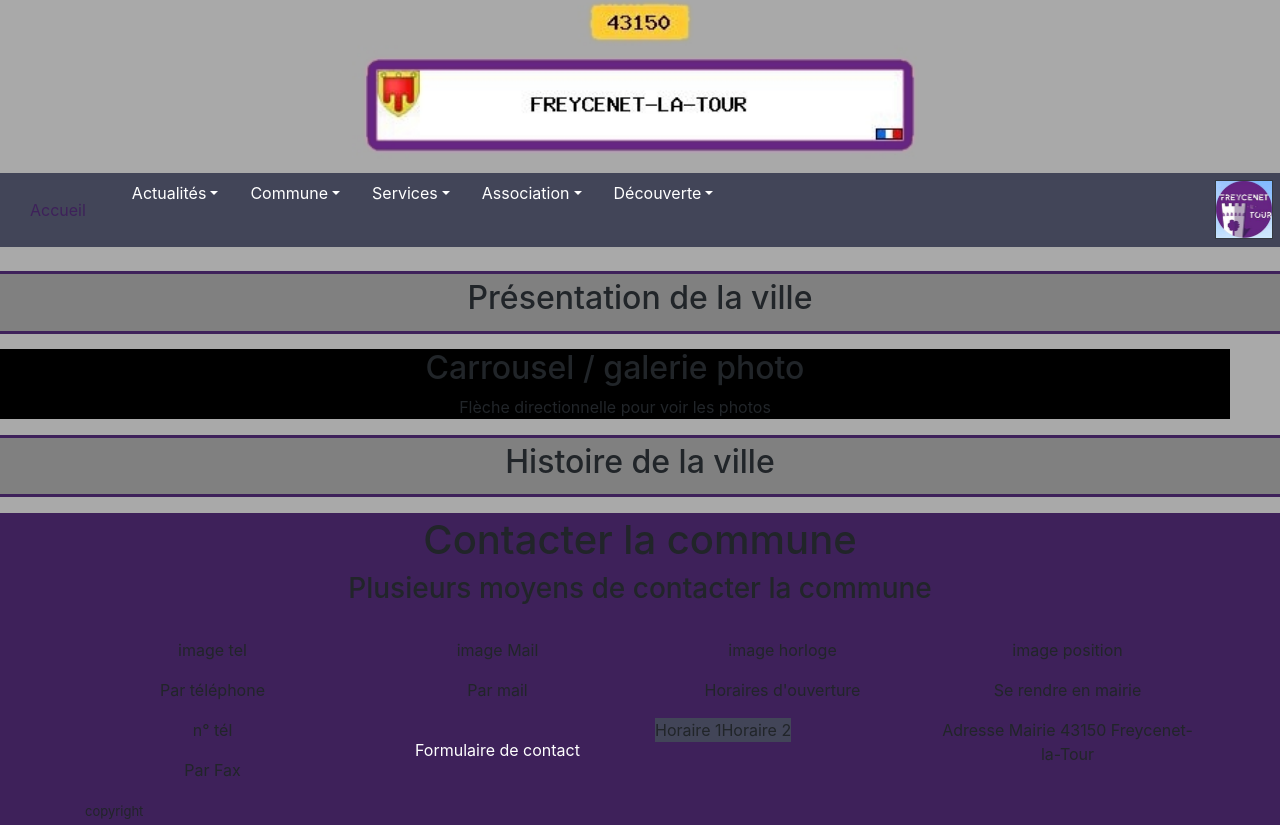
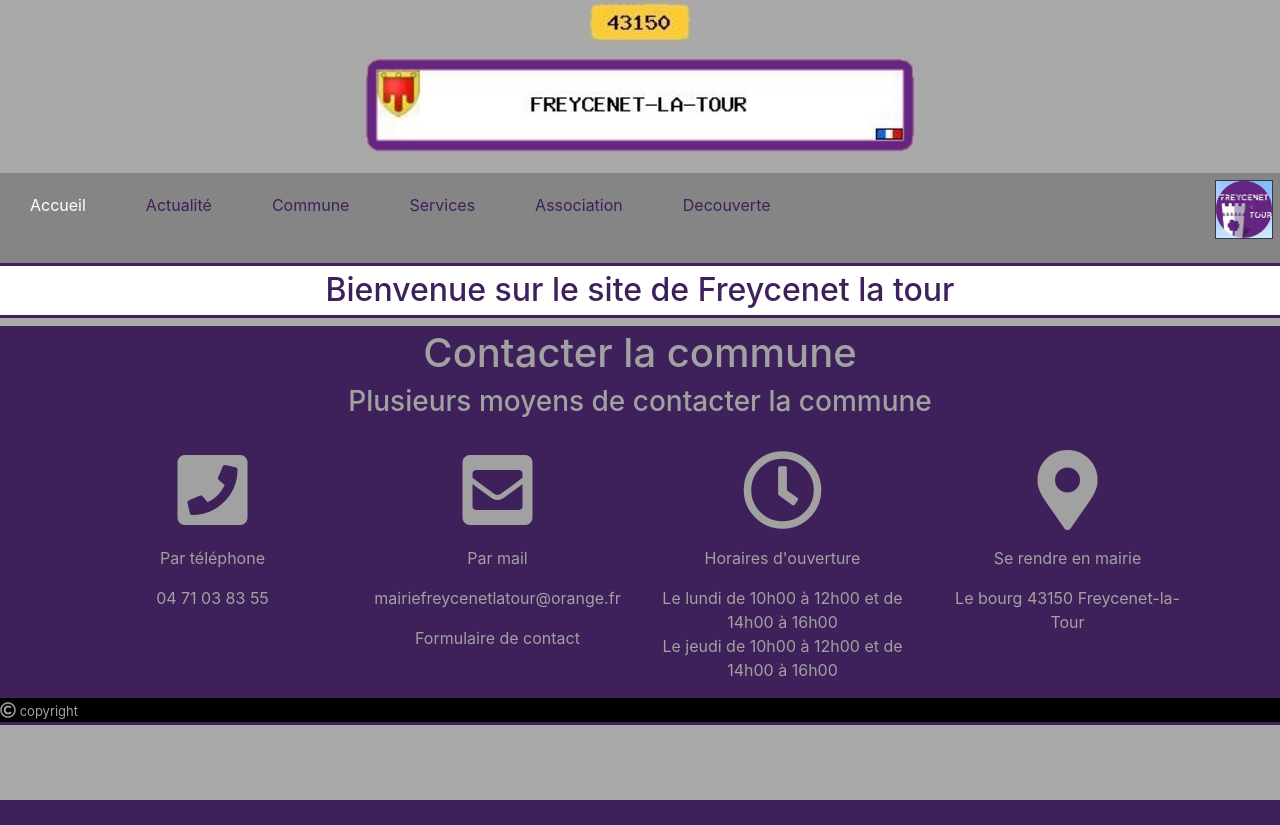
Before and after one commit to ByWind80800/Stage_Zark_Bywind_public, a PHP site: page /index.php?page=Controler&param=Accueil in a window 1280 px wide. After the commit the page ends 800 px from the top, so only its background shows below. Run offline with PHP 8.4, Linux system fonts and the light colour scheme; some libraries are stand-ins or nearby versions.

Commit message:
modif
modif menu
modif accueil
modif css pour les pages menu et accueil
finition Pied
rajout d'un lien dans le header
Ajout page contact.

Bywind

```diff
--- a/Vue/Css/page.css
+++ b/Vue/Css/page.css
@@ -1,3 +1,4 @@
+/*Style du Body et du titre*/
 body{
 	background-color: darkgrey;
 }
@@ -5,49 +6,193 @@ h1{
 	text-align: center;
 }
 
-div li {
+
+/*Style de la barre de navigation*/
+nav{
+	width: 100%;
+	background-color:#858585;
+
+}
+
+nav li {
 	list-style-type: none;
 	float: left;
-	background-color: #424558;
+	position: relative;
+
 }
-div ul{
+
+nav ul{
 	margin:0px;
 	padding: 0px;
-	overflow: hidden;
+	/*overflow: hidden;*/
 }
-.barrenav{
-	width: 100%;
-	background-color:#424558;
 
+nav ul::after{
+	content: "";
+	display: block;
+	clear: both;
 }
-div a{
+
+nav a{
 	display: inline-block;
 	text-decoration: none;
+}
+
+nav > ul > li > a{
 	padding: 20px 30px;
 	color: #FFF;
 }
-.lien{
-	color: #3E215A;
-	border-top: 5px solid rgba(0.0,0.0,0.0,0.0);
-	border-bottom: 5px solid rgba(0.0,0.0,0.0,0.0);
-	background-color: rgba(0.0,0.0,0.0,0.0);
-	padding: 20px 30px;
-}
-.lien:hover{
-	color: #3E215A;
-	border-top: 5px solid #3E215A;
-	border-bottom: 5px solid #3E215A;
-	background-color: darkgrey;
-	text-decoration: none;
-	padding: 20px 30px;
+
+nav li:hover .submenu{
+	display: inline-block;
+	position: absolute;
+	top: 100%;
+	left: 0px;
+	padding: 0px;
+	z-index: 100000;
 }
 
+nav ul li:hover a{
+	padding: 15px 30px 20px 30px;
+}
+
+.submenu{
+	display: none;
+}
+
+.submenu li{
+	border-bottom : 1px solid #CCC;
+}
+
+.submenu li a{
+	padding: 15px 30px;
+	font-size: 13px;
+	color: red;
+	width: 270px;
+}
+ .submenu li:hover a{
+ 	color: #EEE;
+ 	font-weight: bold;
+ }
+.menu-accueil .submenu{
+	background-color: #858585;
+}
+.menu-actualite .submenu{
+	background-color: #858585;
+}
+.menu-commune .submenu{
+	background-color: #858585;
+}
+.menu-services .submenu{
+	background-color: #858585;
+}
+.menu-association .submenu{
+	background-color: #858585;
+}
+.menu-decouverte .submenu{
+	background-color: #858585;
+}
+
+.menu-accueil .submenu li:hover{
+	background-color:#3E215A;
+}
+.menu-actualite .submenu li:hover{
+	background-color:#3E215A;
+}
+.menu-commune .submenu li:hover{
+	background-color:#3E215A;
+}
+.menu-services .submenu li:hover{
+	background-color:#3E215A;
+}
+.menu-association .submenu li:hover{
+	background-color:#3E215A;
+}
+.menu-decouverte .submenu li:hover{
+	background-color:#3E215A;
+}
+
+
+.menu-accueil{
+	border-top: 5px;
+ 	background-color: #858585;
+ 	color: #3E215A;
+}
+.menu-actualite{
+ 	border-top: 5px;
+ 	background-color: #858585;
+ 	color: #3E215A;
+ 	padding: 20px 30px;
+ }
+
+  .menu-commune{
+ 	border-top: 5px;
+ 	background-color: #858585;
+ 	color: #3E215A;
+ 	padding: 20px 30px;
+ }
+
+  .menu-services{
+ 	border-top: 5px;
+ 	background-color: #858585;
+ 	color: #3E215A;
+ 	padding: 20px 30px;
+ }
+
+  .menu-association{
+ 	border-top: 5px;
+ 	background-color: #858585;
+ 	color: #3E215A;
+ 	padding: 20px 30px;
+ }
+  .menu-decouverte{
+ 	border-top: 5px;
+ 	background-color: #858585;
+ 	color: #3E215A;
+ 	padding: 20px 30px;
+ }
+
+.menu-accueil:hover{
+	border-top: 5px solid #3E215A;
+ 	background-color: darkgrey;
+}
+ .menu-actualite:hover{
+ 	border-top: 5px solid #3E215A;
+ 	background-color: darkgrey;
+ 	padding: 20px 30px;
+ }
+
+  .menu-commune:hover{
+ 	border-top: 5px solid #3E215A;
+ 	background-color: darkgrey;
+ 	padding: 20px 30px;
+ }
+
+  .menu-services:hover{
+ 	border-top: 5px solid #3E215A;
+ 	background-color: darkgrey;
+ 	padding: 20px 30px;
+ }
+
+  .menu-association:hover{
+ 	border-top: 5px solid #3E215A;
+ 	background-color: darkgrey;
+ 	padding: 20px 30px;
+ }
+  .menu-decouverte:hover{
+ 	border-top: 5px solid #3E215A;
+ 	background-color: darkgrey;
+ 	padding: 20px 30px;
+ }
 .logo{
 	margin-top: 7px;
 	margin-right: 7px;
 }
+
+
 .soustitre{
-	background-color:grey;
+	background-color:white;
+	color: #3E215A;
 	text-align: center;
 	padding: 5px 5px;
 	border-top: 3px solid #3E215A;
@@ -59,8 +204,20 @@ div a{
 	margin-top: 15px;
 	margin-right: 50px;
 }
+
+/*Style du pied de page*/
 footer{
 	border-top: 3px solid #3E215A;
 	border-bottom: 3px solid #3E215A;
 	background-color: #3E215A;
+	color: #A1A1A1;
 }
+.formulaireContact{
+	color: #A1A1A1;
+}
+.copyright{
+	background-color: black;
+	color: #A1A1A1;
+	width: 100%;
+	text-align: left;
+}
--- a/Vue/includes/Accueil.php
+++ b/Vue/includes/Accueil.php
@@ -1,6 +1,12 @@
 <section>
 	<!-- Développement 1 -->
-		<div class="soustitre">
+	<h2 class="soustitre">Bienvenue sur le site de Freycenet la tour</h2>
+
+
+
+
+
+		<!-- <div class="soustitre">
 			<h2>Présentation de la ville</h2>
 		</div>
 		<div class="carrousel">
@@ -13,5 +19,5 @@
 		<div class="soustitre">
 			<h2>Histoire de la ville</h2>
 		</div>
-		<p></p>
+		<p></p> -->
 </section>
--- a/Vue/includes/header.php
+++ b/Vue/includes/header.php
@@ -3,8 +3,9 @@
 	<head>
 		<title>Site internet Freycenet la tour</title>
 		<meta charset="utf-8">
-		<link rel="stylesheet" type="text/css" href="Vue/Css/dist/css/bootstrap.min.css">
+		<link rel="stylesheet" href="https://stackpath.bootstrapcdn.com/bootstrap/4.3.1/css/bootstrap.min.css" integrity="sha384-ggOyR0iXCbMQv3Xipma34MD+dH/1fQ784/j6cY/iJTQUOhcWr7x9JvoRxT2MZw1T" crossorigin="anonymous">
 		<link rel="stylesheet" type="text/css" href="Vue/Css/page.css">
+		<link rel="stylesheet" href="https://use.fontawesome.com/releases/v5.8.2/css/all.css" integrity="sha384-oS3vJWv+0UjzBfQzYUhtDYW+Pj2yciDJxpsK1OYPAYjqT085Qq/1cq5FLXAZQ7Ay" crossorigin="anonymous">
 	<head>
 	<!-- Entête de page -->
 	<header>
--- a/Vue/includes/menu.php
+++ b/Vue/includes/menu.php
@@ -1,57 +1,64 @@
 <section>
 	<!-- Barre de navigation -->
-		<div>
-			<ul class="barrenav">
-		      	<li><a class="lien" href="index.php?page=Controler&param=Accueil">Accueil</a></li>
+	<nav class="barrenav">
+		<ul>
+			<li class="menu-accueil">
+				<a href="index.php?page=Controler&param=Accueil">Accueil</a>
+			</li>
 
-				<li class="nav-item dropdown">
-				   	<a class="nav-link dropdown-toggle" data-toggle="dropdown" href="#" role="button" aria-haspopup="true" aria-expanded="false">Actualités</a>
-				    <div class="dropdown-menu">
-				    	<a class="dropdown-item" href="#">Nouvelles</a>
-				    	<a class="dropdown-item" href="#">Agenda</a>
-				    	<a class="dropdown-item" href="#">Rétrophotos</a>
-				    </div>
+			<li class="menu-actualite">Actualité
+				<ul class="submenu">
+					<li><a href="">Nouvelles</a></li>
+					<li><a href="">Agenda</a></li>
+					<li><a href="">Rétrophotos</a></li>
+				</ul>
+			</li>
+
+
+			<li class="menu-commune">Commune
+					<ul class="submenu">
+						<li><a href="">Mairie</a></li>
+						<li><a href="">Conseil Municipal</a></li>
+						<li><a href="">Equipement municipaux</a></li>
+						<li><a href="">Travaux</a></li>
+					</ul>
 				</li>
 
-				<li class="nav-item dropdown">
-				   <a class="nav-link dropdown-toggle" data-toggle="dropdown" href="#" role="button" aria-haspopup="true" aria-expanded="false">Commune</a>
-				   <div class="dropdown-menu">
-				    	<a class="dropdown-item" href="#">Mairie</a>
-				    	<a class="dropdown-item" href="#">Conseil Municipal</a>
-				    	<a class="dropdown-item" href="#">Équipement Municipaux</a>
-				    </div>
+
+			<li class="menu-services">Services
+					<ul class="submenu">
+						<li><a href="">Espaces numérique</a></li>
+						<li><a href="">Ramassage des ordures ménagères</a></li>
+						<li><a href="">Eau potable</a></li>
+						<li><a href="">Salle communale</a></li>
+						<li><a href="">Entreprises et société</a></li>
+					</ul>
 				</li>
 
-				<li class="nav-item dropdown">
-				   <a class="nav-link dropdown-toggle" data-toggle="dropdown" href="#" role="button" aria-haspopup="true" aria-expanded="false">Services</a>
-				   <div class="dropdown-menu">
-				    	<a class="dropdown-item" href="#">Espace Numérique</a>
-				    	<a class="dropdown-item" href="#">Ramassage des Ordures Ménagères</a>
-				    	<a class="dropdown-item" href="#">Eau Potable</a>
-				    	<a class="dropdown-item" href="#">Salle Communale</a>
-				    	<a class="dropdown-item" href="#">Entreprises et Sociétés</a>
-				    </div>
+
+			<li class="menu-association">Association
+					<ul class="submenu">
+						<li><a href="">Comité des fêtes</a></li>
+						<li><a href="">association de la chasse</a></li>
+						<li><a href="">association de la pétanque</a></li>
+					</ul>
 				</li>
 
-				<li class="nav-item dropdown">
-				   <a class="nav-link dropdown-toggle" data-toggle="dropdown" href="#" role="button" aria-haspopup="true" aria-expanded="false">Association</a>
-				   <div class="dropdown-menu">
-				    	<a class="dropdown-item" href="#">Comité des Fêtes</a>
-				    	<a class="dropdown-item" href="#">Association de la Chasse</a>
-				    	<a class="dropdown-item" href="#">Association de la Pétanque de la Tour</a>
-				    </div>
-				</li>
+			<li class="menu-decouverte">Decouverte
+				<ul class="submenu">
+					<li><a href="">Histoire</a></li>
+					<li><a href="">Patrimoine</a></li>
+					<li><a href="">Parcours de Freycene</a></li>
+				</ul>
+			</li>
 
-				<li class="nav-item dropdown">
-				   <a class="nav-link dropdown-toggle" data-toggle="dropdown" href="#" role="button" aria-haspopup="true" aria-expanded="false">Découverte</a>
-				   <div class="dropdown-menu">
-				    	<a class="dropdown-item" href="#">Histoire</a>
-				    	<a class="dropdown-item" href="#">Patrimoine</a>
-				    	<a class="dropdown-item" href="#">Parcours de Freycenet</a>
-				    </div>
-				</li>
+			<img src="Vue/img/logo.png" align="right" class="logo">
+		</ul>
 
-				<img src="Vue/img/logo.png" align="right" class="logo">
+
+
+
+
 		    </ul>
 		    <br/>
 		</div>
--- a/Vue/includes/pied.php
+++ b/Vue/includes/pied.php
@@ -6,32 +6,32 @@
 			<div align="center">
 				<div class="row">
 					<div class="col-md-3">
-						<p>image tel</p>
+						<p><i class="fas fa-phone-square fa-5x"></i></p>
 						<p>Par téléphone</p>
-						<p>n° tél</p>
-						<p>Par Fax</p>
+						<p>04 71 03 83 55</p>
 					</div>
 					<div class="col-md-3">
-						<p>image Mail</p>
+						<p><i class="fas fa-envelope-square fa-5x"></i></p>
 						<p>Par mail</p>
-						<p><a href="">Formulaire de contact</a></p>
+						<p>mairiefreycenetlatour@orange.fr</p>
+						<p><a class="formulaireContact" href="">Formulaire de contact</a></p>
 					</div>
 					<div class="col-md-3">
-						<p>image horloge</p>
+						<p><i class="far fa-clock fa-5x"></i></p>
 						<p>Horaires d'ouverture</p>
-						<p><ul>
-							<li>Horaire 1</li>
-							<li>Horaire 2</li>
-						</ul>
+						<p>Le lundi de 10h00 à 12h00 et de 14h00 à 16h00 <br/>
+						Le jeudi de 10h00 à 12h00 et de 14h00 à 16h00</p>
 					</div>
 					<div class="col-md-3">
-						<p>image position</p>
+						<p><i class="fas fa-map-marker-alt fa-5x"></i></p>
 						<p>Se rendre en mairie</p>
-						<p><address>Adresse Mairie 43150 Freycenet-la-Tour</address></p>
+						<p><address>Le bourg 43150 Freycenet-la-Tour</address></p>
 					</div>
 				</div>
 			</div>
-			<font size="2" class="copyright">copyright</font>
+		</div>
+		<div class="copyright">
+			<i class="far fa-copyright"></i><font size="2"> copyright</font>
 		</div>
 	</footer>
 </html>
```
Also changed, not shown: Vue/includes/contact.php (added).
